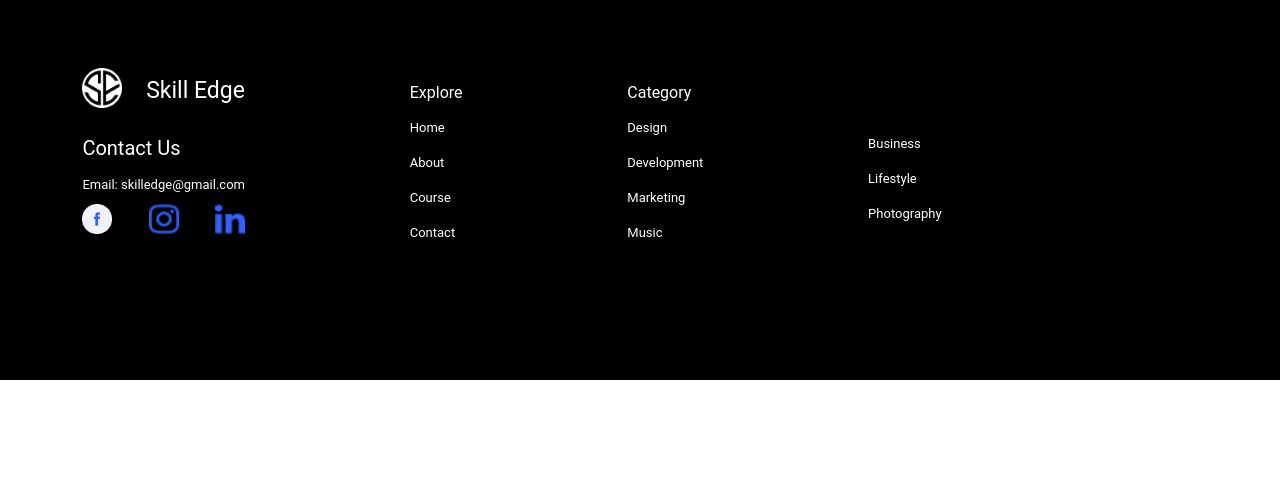
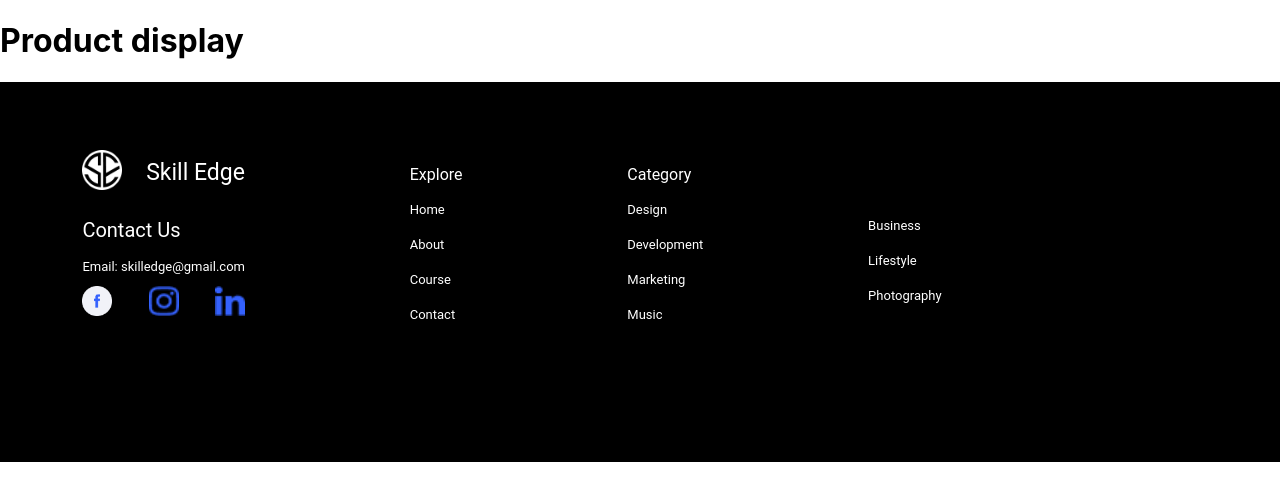
Before and after one commit to AnshumanX304/skilledge_frontend, a React (Create React App) app: page /eduhome/1 in a window 1280 px wide. Shown: the top 500 px of the page. Built offline with nearby package versions, Linux system fonts and the light colour scheme.

Commit message:
product details page initialised

```diff
--- a/src/App.js
+++ b/src/App.js
@@ -9,6 +9,7 @@ import Resetpass from'./Pages/resetpassword';
 import UploadCourse from'./Educator/uploadCourse';
 import Home from './Pages/home';
 import Eduhome from './Educator/Eduhome';
+import ProductDetails from './Educator/ProductDetails.jsx';
 
 import Coursedesc from './Pages/coursedesc';
 import { AuthContextProvider } from "./Components/shared/authContext";
@@ -33,6 +34,7 @@ function App() {
                 <Route exact path="/forgotpassword" element={<Forgotpass/>}/>
                 <Route exact path="/resetpassword" element={<Resetpass/>}/>
                 <Route exact path="/coursedesc" element={<Coursedesc/>}/>
+                <Route exact path="/eduhome/:key" element={<ProductDetails/>}/>
                 {/* <Route exact path="/uploadvideo" element={<Uploadvideo/>}/> */}
                 <Route exact path="/" element={<Home/>}/>
               </Routes>
--- a/src/Components/CourseCard/CourseCard.jsx
+++ b/src/Components/CourseCard/CourseCard.jsx
@@ -1,10 +1,12 @@
 import { useEffect } from 'react';
+import { Link } from 'react-router-dom';
 import './CourseCard.css';
 
 
 
 const Cards = (props) => {
     const cardimage="http://localhost:4000";
+
 
 
 
@@ -17,9 +19,14 @@ const Cards = (props) => {
                 <div className="course_title">{props.topic}</div>
                 <div className="course_desc">{props.description}</div>
                 <div className="course_rate">
-                    <button className="viewcoursesubmit">
-                        View Course
-                    </button>
+
+                    <Link to={`/eduhome/${props.id}`} >
+                        <button className="viewcoursesubmit">
+                            View Course
+                        </button>
+                    </Link>
+
+
                     <div>
                         <button className="home-explore-button">Edit</button>
                     </div>
--- a/src/Educator/Eduhome.jsx
+++ b/src/Educator/Eduhome.jsx
@@ -13,16 +13,14 @@ const Eduhome = () => {
     const [courseList,setCourseList]=useState([]);
 
     useEffect(()=>{
-
-        console.log(courseList);
         sendCourse();
-
     },[])
 
     function createList(course) {
         return (
           <Course
             key={course._id}
+            id={course._id}
             imgpath={course.imgpath}
             topic={course.topic}
             description={course.description}
@@ -30,7 +28,6 @@ const Eduhome = () => {
             price={course.price}
             lesson={course.lesson}
             vidpath={course.vidpath}
-
           />
         );
       }
@@ -40,8 +37,9 @@ const Eduhome = () => {
 
         await sendcourse()
         .then((res)=>{
-            console.log(res.data.myCourses);
+            // console.log(res.data.myCourses);
             setCourseList(res.data.myCourses);
+
         })
         .catch((err)=>{
             console.log(err);
--- /dev/null
+++ b/src/Educator/ProductDetails.jsx
@@ -0,0 +1,10 @@
+import './productDetails.css';
+const ProductDetails = () => {
+    return (
+        <>
+            <h1>Product display</h1>
+        </>
+     );
+}
+
+export default ProductDetails;
```
Also changed, not shown: src/Educator/productDetails.css (added).
